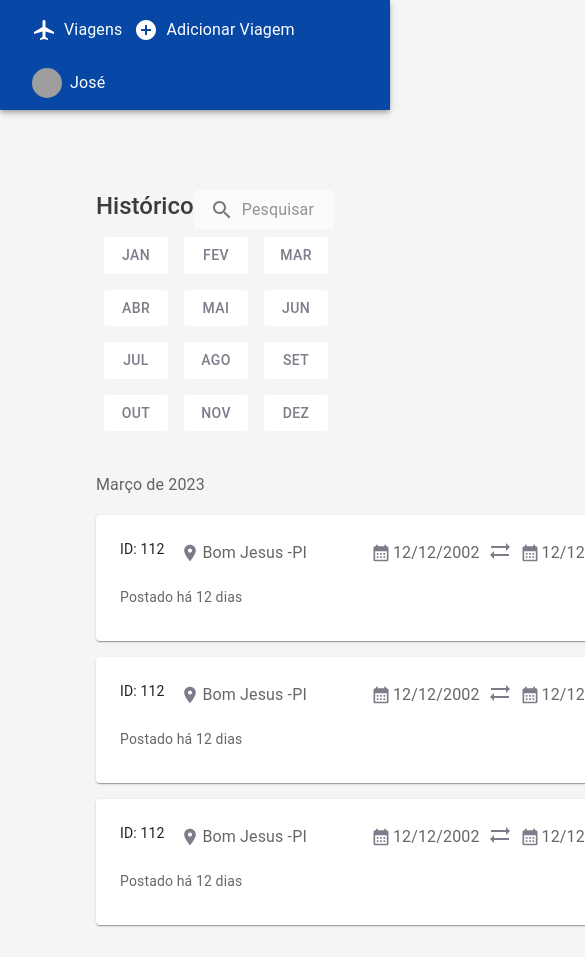
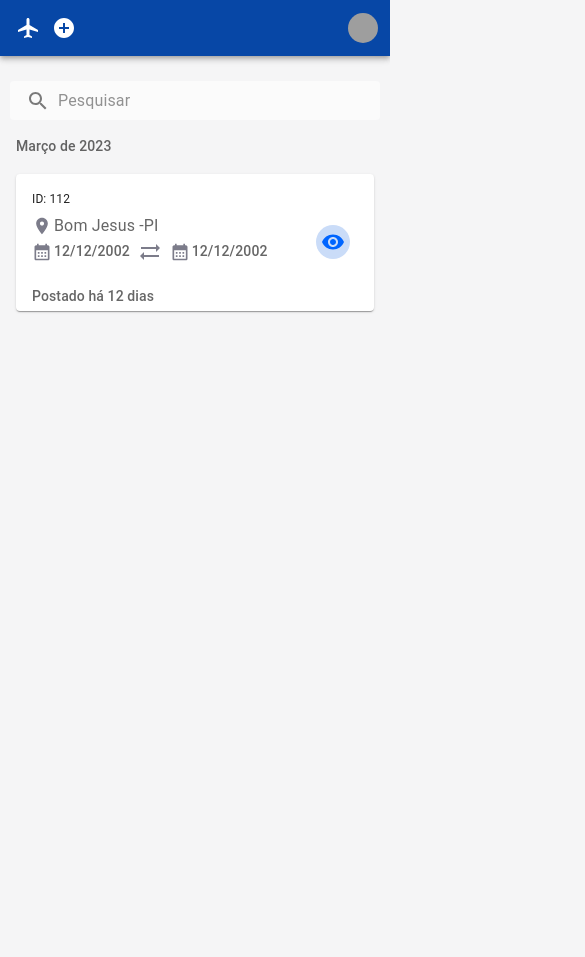
Before and after one commit to lismarreiros/vite-project, a React (Vite) app: page /viagens in a window 390 px wide. Shown: the top 957 px of the page, 585 px wide, since content can reach past the window. After the commit the page ends 844 px from the top, so only its background shows below. Built offline with nearby package versions, Linux system fonts and the light colour scheme; grey boxes are pictures that could not be loaded.

Commit message:
CardMobile

```diff
--- a/src/components/detalhes/index.tsx
+++ b/src/components/detalhes/index.tsx
@@ -87,7 +87,7 @@ import { Stack, Typography, Card, Button, Box, Table, TableBody, TableCell, Tabl
 
     return (
 
-  <Box sx={{ marginRight: 4}}>
+  <Box>
       <NavBar/>
 
       {/*BOTÕES */}
--- a/src/components/layouts/SigninLinks.tsx
+++ b/src/components/layouts/SigninLinks.tsx
@@ -4,12 +4,11 @@ import { AppBar,
     Avatar,
     Menu,
     MenuItem,
-    Grid,
+    Toolbar,
   } from "@mui/material";
   import { AirplanemodeActive, AddCircle } from "@mui/icons-material";
   import { useState } from "react";
   import { useNavigate } from "react-router-dom";
-
 
 
   export const SigninLinks = () => {
@@ -18,21 +17,19 @@ import { AppBar,
 
 
   return (
-    <AppBar sx={{backgroundColor: '#0747A6' }} position='sticky'>
+  <AppBar sx={{backgroundColor: '#0747A6', display: 'flex', flexDirection: 'row', justifyContent: 'space-between' }} position='sticky'>
 
   {/* Botão de Mostrar todas as viagens*/}
-    <Grid container sx={{ marginTop: 0.5, paddingLeft: 2, marginLeft: 2}} >
-      <Grid xs={11}>
+  <Toolbar>
     <IconButton
     onClick={() => navigate('/viagens')}
     size="large"
     edge="start"
     color="inherit"
     aria-label="menu"
-      sx={{ mr: 0, gap: 1}}
-      >
+    sx={{ mr: 0, gap: 1}}>
     <AirplanemodeActive />
-      <Typography variant="subtitle1" component='div'>Viagens</Typography>
+    <Typography variant="subtitle1" component='div' sx={{display:{ xs: 'none', sm: 'block'}}}>Viagens</Typography>
     </IconButton>
 
   {/* Botão de abrir o formulário para adicionar uma viagem*/}
@@ -45,27 +42,21 @@ import { AppBar,
   sx={{ gap: 1}}
   >
   <AddCircle/>
-      <Typography variant="subtitle1" component='div'>Adicionar Viagem</Typography>
-
+  <Typography variant="subtitle1" component='div' sx={{display:{ xs: 'none', sm: 'block'}}}>Adicionar Viagem</Typography>
   </IconButton>
-      </Grid>
+</Toolbar>
 
   {/* Botão para abrir o Menu*/}
-      <Grid>
   <IconButton
    size="large"
    edge="start"
    color="inherit"
    aria-label="menu"
    onClick={()=>setOpen(true)}
-      sx={{gap:1, }}
-      >
+   sx={{gap:1}}>
   <Avatar sx={{width:30, height: 30}} src="#" />
-      <Typography sx={{color:"white"}}>José</Typography>
+  <Typography sx={{color:"white", display:{ xs: 'none', sm: 'block'}}}>José</Typography>
   </IconButton>
-    </Grid>
-  </Grid>
-
 
   {/* menu hidden */}
   <Menu
@@ -75,20 +66,16 @@ import { AppBar,
   onClose={() => setOpen(false)}
   anchorOrigin={{
   vertical: 'top',
-      horizontal: 'right',
-      }}
+  horizontal: 'right'}}
   transformOrigin={{
   vertical: 'top',
-      horizontal: 'right',
-      }}
-      >
+  horizontal: 'right'}}>
   <MenuItem>Perfil</MenuItem>
   <MenuItem>Configurações</MenuItem>
   <MenuItem>Logout</MenuItem>
 
   </Menu>
 </AppBar>
-    )
-  }
+)}
 
 export default SigninLinks
--- /dev/null
+++ b/src/components/viagens/CardMobile.tsx
@@ -0,0 +1,67 @@
+import { IconButton, Box, Card, CardActions, CardContent, Typography, styled, } from '@mui/material';
+import { Visibility, LocationOn, SyncAlt, CalendarMonth} from '@mui/icons-material';
+import { useNavigate } from "react-router-dom";
+
+const CardM = styled(Card)(() => ({
+    width: '100%',
+    height: '137px',
+    display: 'flex',
+    flexDirection: 'row',
+    justifyContent: 'space-between'
+  }));
+
+
+const CardMobile = () => {
+    const navigate = useNavigate();
+
+  return (
+<CardM>
+
+  <CardContent>
+  {/* ID E DESTINO */}
+<Box sx={{ display:'flex', flexDirection: 'column'}}>
+      <Typography sx={{ fontSize: 12, marginBottom: 0.55 }} color="inherit" >ID: 112 </Typography>
+    <Box sx={{  display:'flex', flexDirection: 'row', gap:0.25, alignItems: 'center'}}>
+      <LocationOn fontSize="small" sx={{color:'#7C7C8A'}}/>
+      <Typography variant="subtitle1" color="text.secondary">Bom Jesus -PI</Typography>
+</Box>
+
+  {/* DATA DE IDA E VOLTA */}
+<Box sx={{display: 'flex', flexDirection: 'row', gap: 1}}>
+    <Box sx={{  display:'flex', flexDirection: 'row', gap: 0.25, alignItems: 'center'}}>
+      <CalendarMonth fontSize="small" sx={{color:'#7C7C8A'}}/>
+      <Typography variant="subtitle2" color="text.secondary">12/12/2002</Typography>
+    </Box>
+    <SyncAlt sx={{color:'#7C7C8A'}} />
+    <Box sx={{  display:'flex', flexDirection: 'row', gap: 0.25, alignItems: 'center',}}>
+      <CalendarMonth fontSize="small" sx={{color:'#7C7C8A'}}/>
+      <Typography variant="subtitle2" color="text.secondary">12/12/2002</Typography>
+    </Box>
+</Box>
+
+</Box>
+
+  {/* DATA DA POSTAGEM */}
+  <Typography variant="subtitle2" color="text.secondary">
+  <br/>
+  {'Postado há 12 dias'}
+  </Typography>
+
+</CardContent>
+
+
+
+{/* BOTÃO DE IR PRO DETALHES */}
+<CardActions>
+  <IconButton
+  onClick={() => navigate('/detalhes')}
+  size="small"
+  sx={{ backgroundColor: '#CADCF8', color: '#0065FF', marginRight: 2}}>
+  <Visibility/>
+  </IconButton>
+</CardActions>
+</CardM>
+  )
+}
+
+export default CardMobile
--- a/src/components/viagens/CardViagem.tsx
+++ b/src/components/viagens/CardViagem.tsx
@@ -1,6 +1,7 @@
-import { Button, Box, Card, CardActions, CardContent, Typography } from '@mui/material';
-import { Visibility, LocationOn, SyncAlt, CalendarMonth } from '@mui/icons-material';
+import { Button, Box, Card, CardActions, CardContent, Typography, styled } from '@mui/material';
+import { Visibility, LocationOn, SyncAlt, CalendarMonth} from '@mui/icons-material';
 import { useNavigate } from "react-router-dom";
+
 
 export default function CardViagem() {
   const navigate = useNavigate();
--- a/src/components/viagens/index.tsx
+++ b/src/components/viagens/index.tsx
@@ -1,9 +1,32 @@
-import { Box, Grid, Button, Typography, styled, InputBase } from '@mui/material';
-import { NavBar } from '../layouts/Navbar';
+import { Box, Grid, Button, styled, Typography, InputBase } from '@mui/material';
 import { useState } from 'react';
 import { alpha } from '@mui/material/styles';
 import { Search } from '@mui/icons-material';
 import CardViagem from './CardViagem';
+import { NavBar } from '../layouts/Navbar';
+import CardMobile from './CardMobile';
+
+
+const BoxTitle = styled(Box)(({ theme }) => ({
+  [theme.breakpoints.down('sm')]: {
+    marginTop: 25,
+    marginLeft: 10,
+    marginRight: 10
+  }
+}));
+
+const GridButtons = styled(Grid)(({ theme }) => ({
+  [theme.breakpoints.down('sm')]: {
+    display: 'none',
+  },
+}));
+
+const TypographyHistoric = styled(Typography)(({ theme }) => ({
+  [theme.breakpoints.down('sm')]: {
+    display: 'none',
+  },
+}));
+
 
 {/* BUTTON DOS MESES */}
 const ButtonMonth = styled(Button)({
@@ -32,12 +55,12 @@ const SearchInput = styled('div')(({ theme }) => ({
   '&:hover': {
     backgroundColor: alpha(theme.palette.common.white, 0.25),
   },
-  marginRight: theme.spacing(2),
-  marginLeft: 0,
   width: '100%',
   [theme.breakpoints.up('sm')]: {
     marginLeft: theme.spacing(3),
     width: 'auto',
+    marginRight: theme.spacing(2),
+
   },
 }));
 
@@ -99,14 +122,13 @@ export default function Viagens({}) {
   <NavBar />
 
 
-  <Box sx={{display:'flex',
+  <BoxTitle sx={{display:'flex',
   justifyContent: 'space-between',
   marginTop: 10,
   marginLeft: 12,
-  marginRight: 5
-  }}>
+  marginRight: 5 }}>
 
-  <Typography variant="h5" sx={{color: '#3C3C3C', fontWeight: 500}}>Histórico</Typography>
+  <TypographyHistoric variant="h5" sx={{color: '#3C3C3C', fontWeight: 500, }}>Histórico</TypographyHistoric>
   <SearchInput>
     <SearchIconWrapper>
       <Search />
@@ -115,26 +137,30 @@ export default function Viagens({}) {
      placeholder="Pesquisar"
      inputProps={{ 'aria-label': 'search' }} />
     </SearchInput>
-  </Box>
+  </BoxTitle>
 
   {/* BOTÕES DE MESES -- FAZER A FILTRAGEM */}
-  <Grid
+  <GridButtons
   container spacing={{ xs: 2, md: 3 }}
   columns={{ xs: 2, sm: 8, md: 12 }}>
     <Grid  sx={{ marginLeft: 12}}
     item xs={2} sm={4} md={4}>
       {renderMonthButtons()}
     </Grid>
-</Grid>
+</GridButtons>
 
+  {window.innerWidth <=600 ? (
+      <Grid sx={{display: 'flex', flexDirection: 'column', margin: 2, gap: 2}}>
+      <Typography variant='subtitle2' color="text.secondary">Março de 2023</Typography>
+      <CardMobile />
+      </Grid>
+    ) : (
+      <Grid sx={{display: 'flex', flexDirection: 'column', gap: 2, marginTop: 4, marginLeft: 12, marginBottom: 4}}>
+      <Typography variant='subtitle1' color="text.secondary">Março de 2023</Typography>
+      <CardViagem />
+      </Grid>
+    )}
 
-<Grid sx={{display: 'flex', flexDirection: 'column', gap: 2, marginTop: 4, marginLeft: 12, marginBottom: 4}}>
-  <Typography variant='subtitle1' color="text.secondary">Março de 2023</Typography>
-
-    <CardViagem/>
-    <CardViagem/>
-    <CardViagem/>
-</Grid>
 
 </Box>
 
```
Also changed, not shown: src/components/adicionar/Stepper.tsx (+5 -18 lines), src/components/adicionar/StepperMobile.tsx (indentation only). Lines whose indentation alone changed are shown as unchanged.
